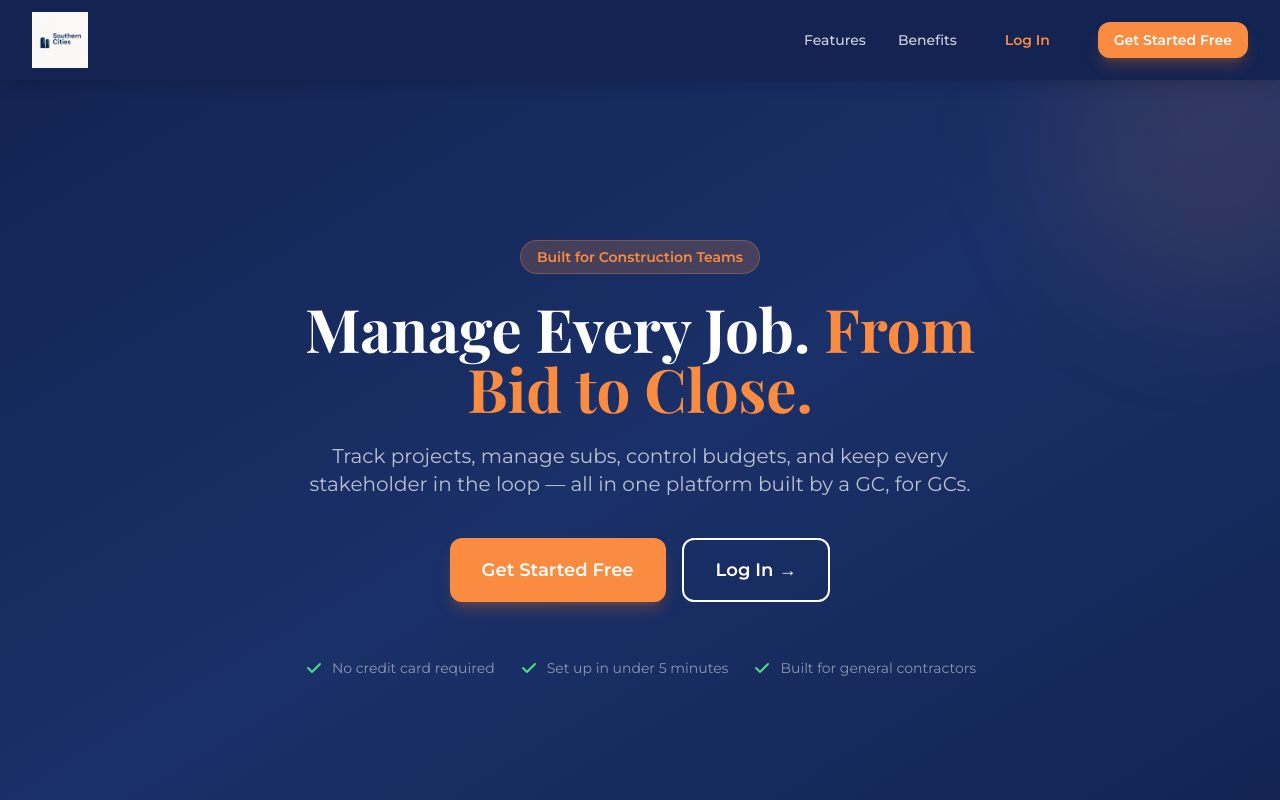
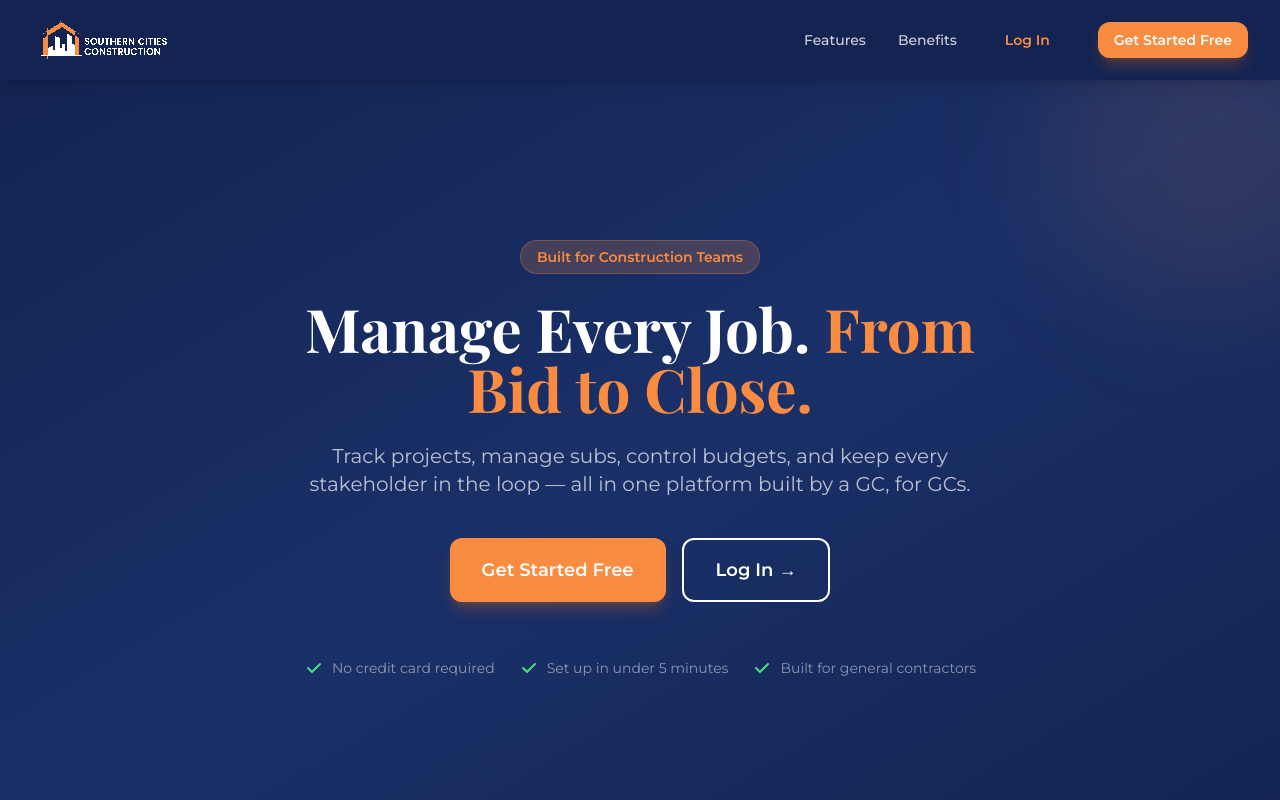
Before and after one commit to ashersoutherncities-art/sce-construction-manager, a Next.js app: page / in a window 1280 px wide. Shown: the top 800 px of the page. Built offline with nearby package versions, Linux system fonts and the light colour scheme.

Commit message:
Fix all logos: replace all PNG/horizontal SVG with sc-logo-white.svg (Variant 02) across all pages and components

```diff
--- a/components/landing/Footer.tsx
+++ b/components/landing/Footer.tsx
@@ -8,7 +8,7 @@ export default function Footer() {
           {/* Brand */}
           <div>
             <img
-              src="/logos/sc-construction-logo.png"
+              src="/sc-logo-white.svg"
               alt="Southern Cities Construction"
               className="h-12 w-auto mb-4"
             />
--- a/components/landing/Navbar.tsx
+++ b/components/landing/Navbar.tsx
@@ -12,7 +12,7 @@ export default function Navbar() {
           {/* Logo */}
           <Link href="/" className="flex-shrink-0">
             <img
-              src="/logos/sc-construction-logo.png"
+              src="/sc-logo-white.svg"
               alt="Southern Cities Construction"
               className="h-10 md:h-14 w-auto"
             />
--- a/pages/features.tsx
+++ b/pages/features.tsx
@@ -15,7 +15,7 @@ export default function Features() {
           <div className="container mx-auto flex justify-between items-center">
             <Link href="/" className="hover:opacity-80 transition-opacity">
               <img
-                src="/logos/sc-logo-horizontal.svg"
+                src="/sc-logo-white.svg"
                 alt="Southern Cities Enterprises"
                 className="h-16 w-auto"
               />
--- a/pages/signup.tsx
+++ b/pages/signup.tsx
@@ -136,7 +136,7 @@ export default function SignupPage() {
             <div className="text-center mb-8 flex flex-col items-center justify-center">
               <div className="mb-6 w-full flex justify-center items-center">
                 <img
-                  src="/logos/sc-construction-logo.png"
+                  src="/sc-logo-white.svg"
                   alt="Southern Cities Construction"
                   className="h-28 md:h-32 w-auto mx-auto"
                 />
```
